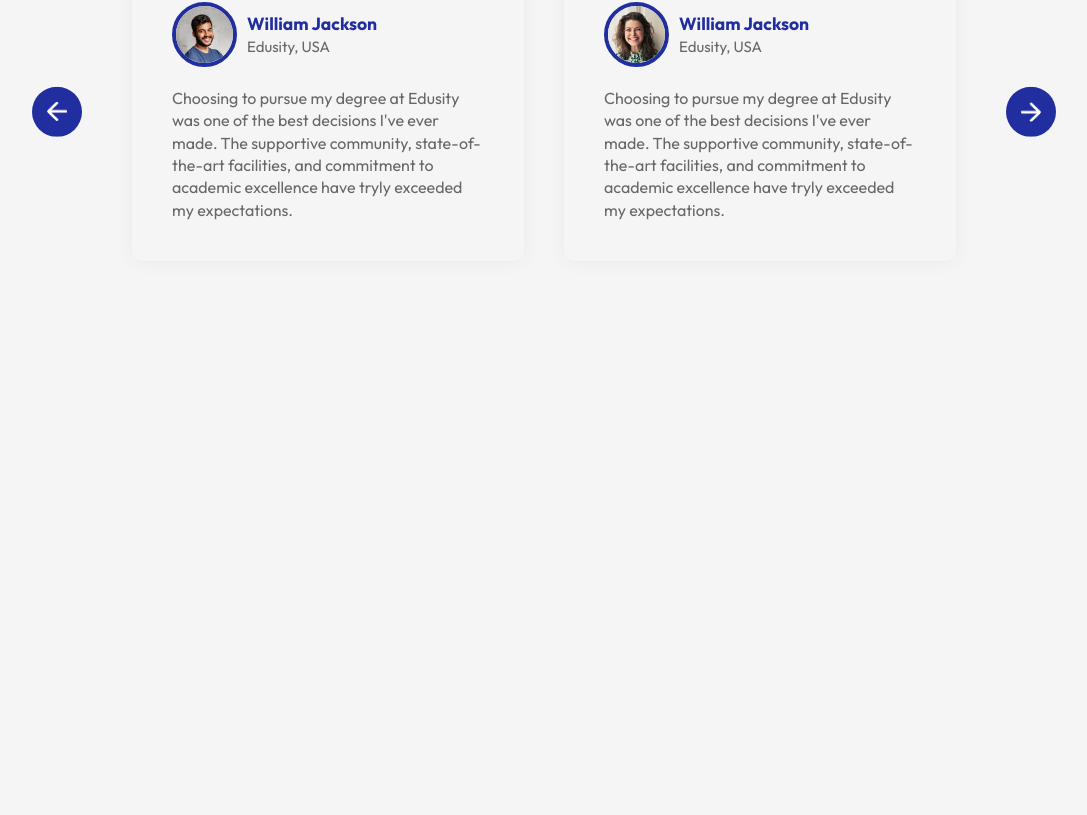
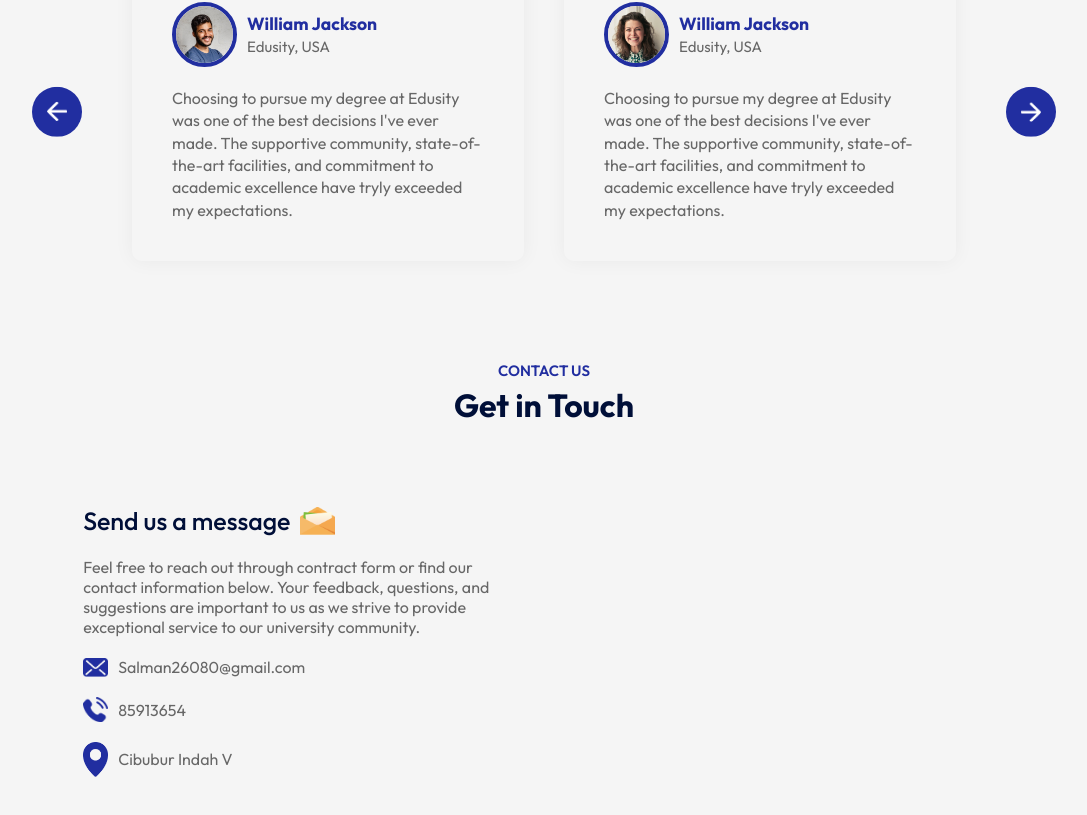
Before and after one commit to SalmanAlfarisi5/MTC, a React (Vite) app: page / in a window 1280 px wide. Shown: the part 2641-3456 px from the top of the page, without its empty margins (96-1183 px from the left). Before the commit the page ends 3002 px from the top, so only its background shows below. Built offline with nearby package versions, Linux system fonts and the light colour scheme.

Commit message:
Finished draft for left part of the contact page

```diff
--- a/src/App.jsx
+++ b/src/App.jsx
@@ -6,6 +6,7 @@
 import About from './Components/About/About'
 import Campus from './Components/Campus/Campus'
 import Testimonials from './Components/Testimonial/Testimonials'
+import Contact from './Components/Contact/Contact'
 
 const App = () => {
   return (
@@ -20,6 +21,8 @@
         <Campus/>
         <Title subTitle='Testimonials' title = 'What Student Says'/>
         <Testimonials/>
+        <Title subTitle='Contact Us' title = 'Get in Touch'/>
+        <Contact/>
       </div>
     </div>
   )
--- /dev/null
+++ b/src/Components/Contact/Contact.css
@@ -0,0 +1,42 @@
+.contact {
+    margin: 80px auto;
+    max-width: 90%;
+    display: flex;
+    align-content: center;
+    justify-content: space-between;
+}
+
+.contact-col {
+    flex-basis: 48%;
+    color: #676767;
+}
+
+.contact-col h3 {
+    color: #000F38;
+    font-weight: 500;
+    font-size: 25px;
+    display: flex;
+    align-items: center;
+    margin-bottom: 20px;
+}
+
+.contact-col h3 img {
+    width: 35px;
+    margin-left: 10px;
+}
+
+.contact-col p {
+    max-width: 450px;
+    list-style: 0.3;
+}
+
+.contact-col ul li {
+    display: flex;
+    align-items: center;
+    margin: 20px 0;
+}
+
+.contact-col ul li img {
+    width: 25px;
+    margin-right: 10px;
+}
--- /dev/null
+++ b/src/Components/Contact/Contact.jsx
@@ -0,0 +1,29 @@
+import React from 'react'
+import './Contact.css'
+import msg_icon from '../../assets/msg-icon.png'
+import mail_icon from '../../assets/mail-icon.png'
+import phone_icon from '../../assets/phone-icon.png'
+import location_icon from '../../assets/location-icon.png'
+
+const Contact = () => {
+  return (
+    <div className='contact'>
+        <div className="contact-col">
+            <h3>Send us a message <img src={msg_icon} alt="" /></h3>
+            <p>Feel free to reach out through contract form or find our contact
+                information below. Your feedback, questions, and suggestions are
+                important to us as we strive to provide exceptional service to our
+                university community.
+            </p>
+            <ul>
+                <li> <img src={mail_icon} alt="" />Salman26080@gmail.com</li>
+                <li> <img src={phone_icon} alt="" />85913654</li>
+                <li> <img src={location_icon} alt="" />Cibubur Indah V </li>
+            </ul>
+        </div>
+        <div className="contact-col"></div>
+    </div>
+  )
+}
+
+export default Contact
```
